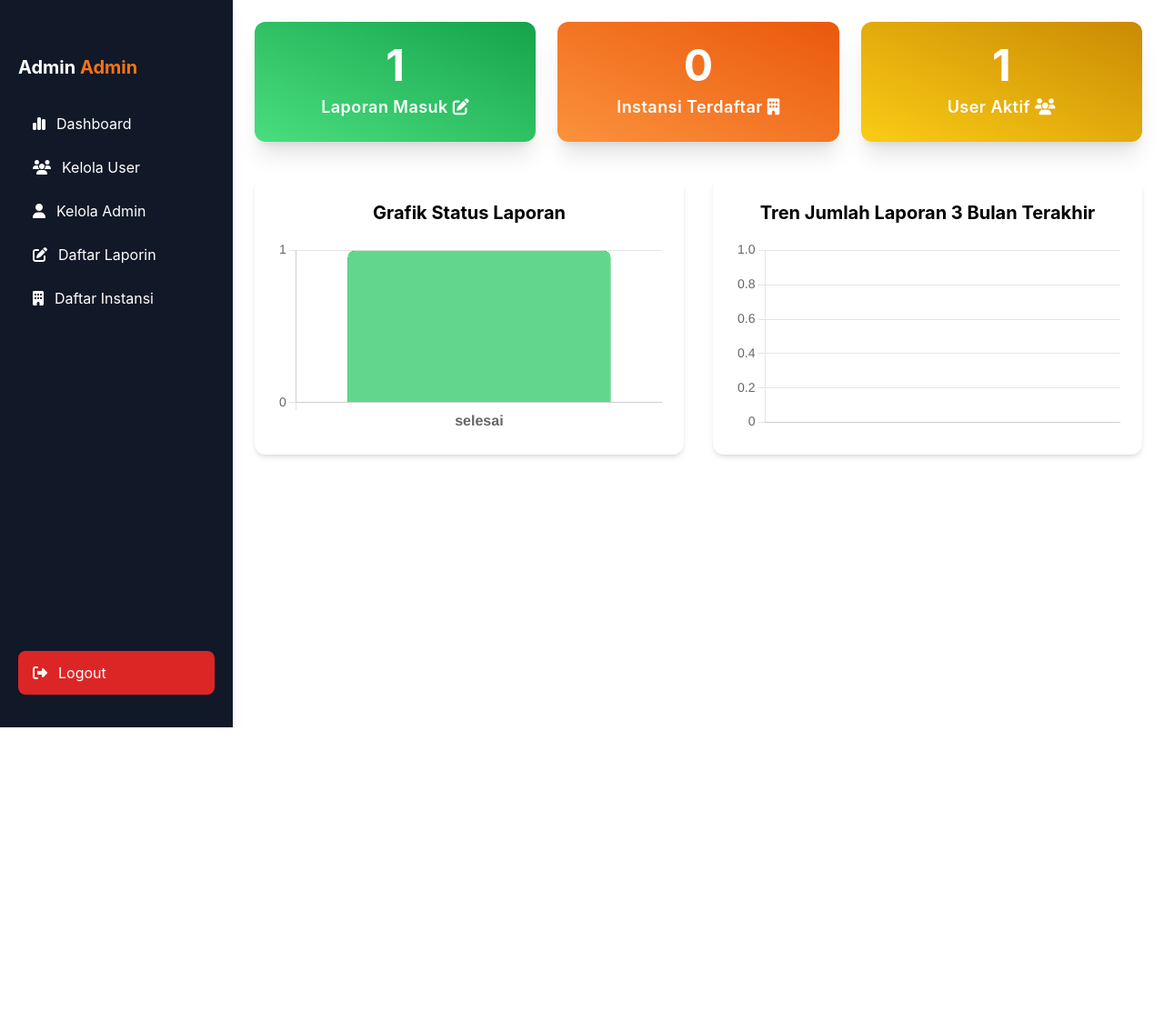
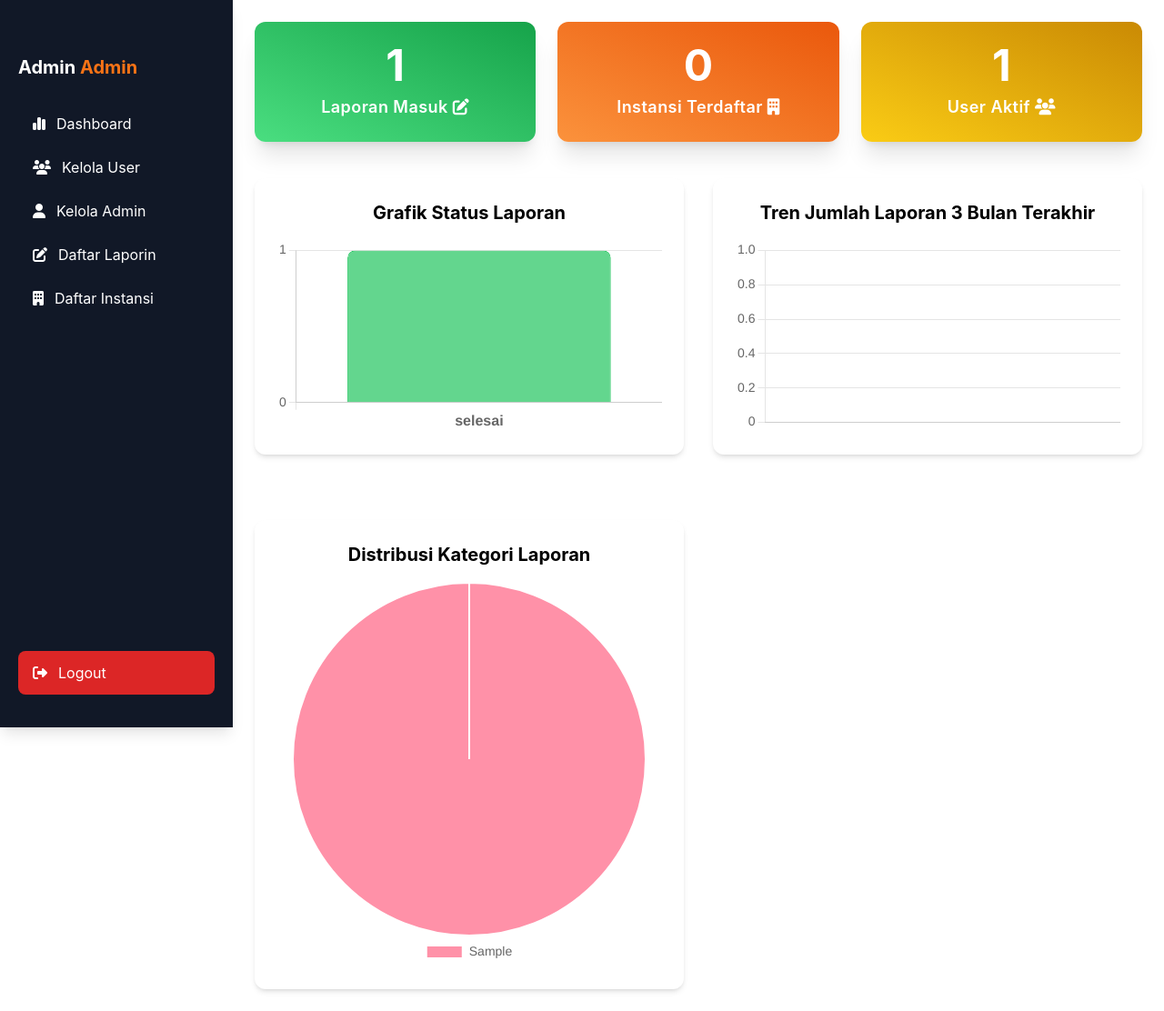
Before and after one commit to ZPINXD/Laporin, a PHP site: page /dashboard.php in a window 1280 px wide. Shown: the whole page at 91% size. Before the commit the page ends 800 px from the top, so only its background shows below. Run offline with PHP 8.4, Linux system fonts and the light colour scheme; tables that the repository leaves empty or names only in its code hold one stand-in row (values such as "Sample post").

Commit message:
menambahkan pie chart

```diff
--- a/public/dashboard.php
+++ b/public/dashboard.php
@@ -28,6 +28,16 @@ while ($row = mysqli_fetch_assoc($resultBulanan)) {
     $labels[] = $row['bulan'];
     $data[] = $row['jumlah'];
 }
+
+// Data untuk Pie Chart Kategori
+$kategoriData = [];
+$queryKategori = mysqli_query($conn, "SELECT kategori, COUNT(*) as jumlah FROM laporan GROUP BY kategori");
+while ($row = mysqli_fetch_assoc($queryKategori)) {
+    $kategoriData[$row['kategori']] = $row['jumlah'];
+}
+$kategoriLabels = json_encode(array_keys($kategoriData));
+$kategoriCounts = json_encode(array_values($kategoriData));
+
 ?>
 
 <!DOCTYPE html>
@@ -77,6 +87,15 @@ while ($row = mysqli_fetch_assoc($resultBulanan)) {
         <h2 class="text-xl font-bold text-center mb-4">Tren Jumlah Laporan 3 Bulan Terakhir</h2>
         <canvas id="lineChart"></canvas>
     </div>
+
+    <!-- Grafik Kategori (Pie Chart) -->
+    <div class="mt-10">
+        <div class="bg-white p-6 rounded-xl shadow-md">
+        <h2 class="text-xl font-bold text-center mb-4">Distribusi Kategori Laporan</h2>
+        <canvas id="kategoriChart"></canvas>
+    </div>
+</div>
+
 </div>
 </div>
 
@@ -173,6 +192,43 @@ while ($row = mysqli_fetch_assoc($resultBulanan)) {
             }
         }
     });
+
+
+// Grafik Pie Kategori
+const kategoriCtx = document.getElementById('kategoriChart').getContext('2d');
+new Chart(kategoriCtx, {
+    type: 'pie',
+    data: {
+        labels: <?= $kategoriLabels ?>,
+        datasets: [{
+            data: <?= $kategoriCounts ?>,
+            backgroundColor: [
+                'rgba(255, 99, 132, 0.7)',
+                'rgba(54, 162, 235, 0.7)',
+                'rgba(255, 206, 86, 0.7)',
+                'rgba(75, 192, 192, 0.7)',
+                'rgba(153, 102, 255, 0.7)',
+                'rgba(255, 159, 64, 0.7)'
+            ],
+            borderColor: 'rgba(255, 255, 255, 1)',
+            borderWidth: 2
+        }]
+    },
+    options: {
+        responsive: true,
+        plugins: {
+            legend: {
+                position: 'bottom',
+                labels: {
+                    font: {
+                        size: 14
+                    }
+                }
+            }
+        }
+    }
+});
+
 </script>
 
 
```
